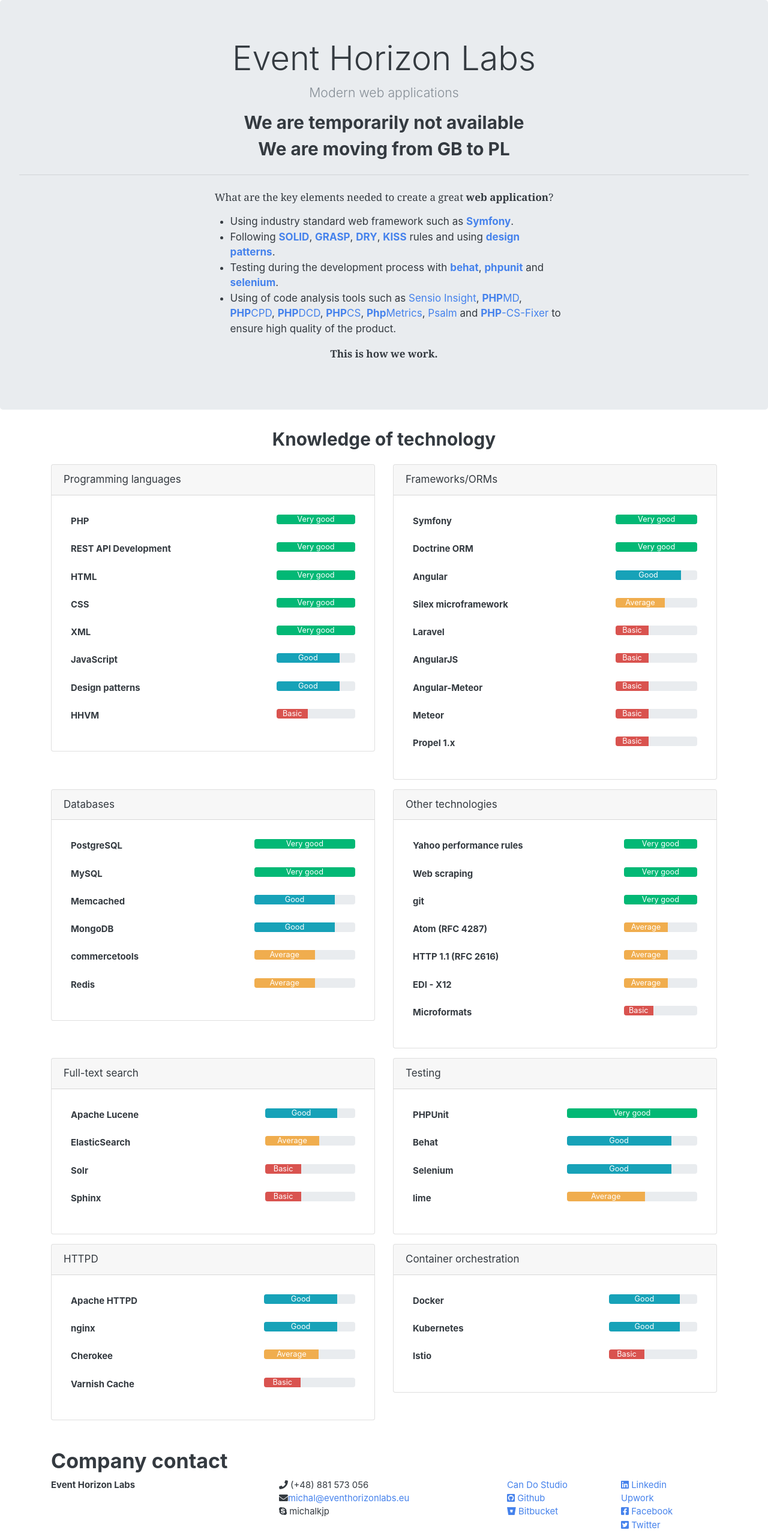
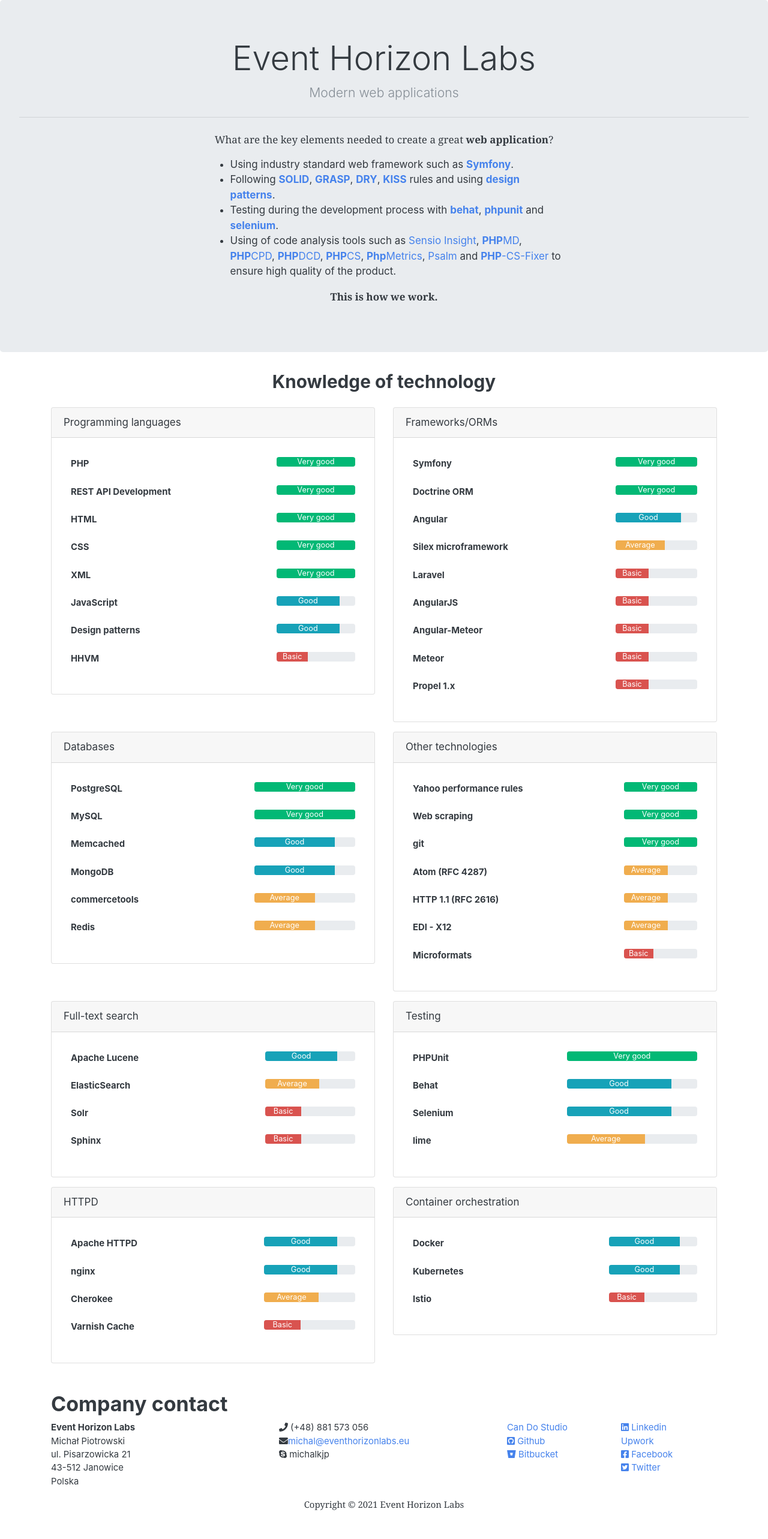
Before and after one commit to eventhorizonpl/eventhorizonlabseu, an Angular app: page / in a window 1280 px wide. Shown: the top 2566 px of the page at 60% size. After the commit the page ends 2535 px from the top, so only its background shows below. Built offline with nearby package versions, Linux system fonts and the light colour scheme.

Commit message:
#19 text update

```diff
--- a/src/app/app.component.html
+++ b/src/app/app.component.html
@@ -1,8 +1,6 @@
 <div class="jumbotron text-center">
   <h1 class="display-4">Event Horizon Labs</h1>
   <p class="lead">Modern web applications</p>
-  <h3 class="display-5">We are temporarily not available</h3>
-  <h3 class="display-5">We are moving from GB to PL</h3>
   <hr class="my-4">
   <p>What are the key elements needed to create a great <strong>web application</strong>?</p>
   <div class="row text-left">
@@ -493,6 +491,10 @@
       <div class="col-md-4">
         <address>
             <strong>Event Horizon Labs</strong><br>
+            Michał Piotrowski<br>
+            ul. Pisarzowicka 21<br>
+            43-512 Janowice<br>
+            Polska
         </address>
       </div>
       <div class="col-md-4">
```
